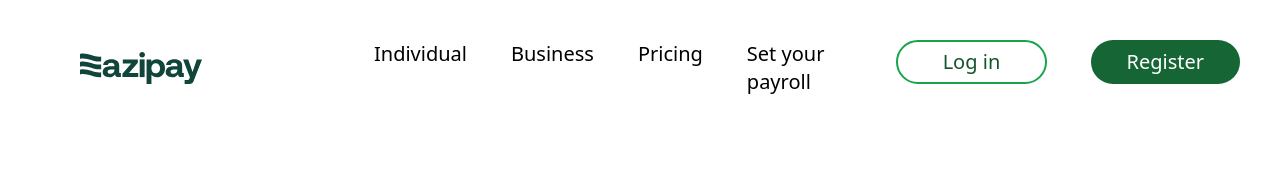
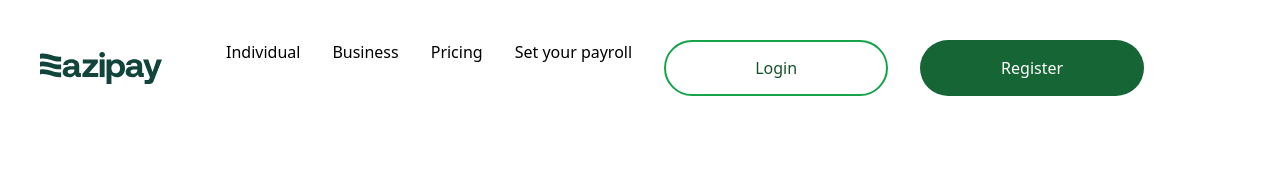
Before and after one commit to maryfiona/eazipay-practical, a React (Create React App) app: page / in a window 1280 px wide. Shown: the top 186 px of the page. Built offline with nearby package versions, Linux system fonts and the light colour scheme.

Commit message:
making corrections

```diff
--- a/src/App.js
+++ b/src/App.js
@@ -1,16 +1,11 @@
-import Navbar from './components/Navbar';
-import LandingPage from './components/LandingPage'
 import './index.css';
-import Individual from './components/Individual';
-import HowItWorks from './components/HowItWorks';
+import HomePage from './pages/HomePage';
 
 function App() {
   return (
     <>
-    <Navbar />
-    <LandingPage />
-    <Individual />
-    <HowItWorks />
+    <HomePage />
+
     </>
 
   );
--- a/src/components/Navbar.js
+++ b/src/components/Navbar.js
@@ -6,8 +6,8 @@ const Navbar =() =>{
         <>
         <div>
              <div>
-                    <ul className="space-x-11 p-10 text-xl justify-left  flex">
-                        <img  className='mr-32 ml-10' src={easipay} alt="easipay" />
+                    <ul className="space-x-8 p-10 flex">
+                        <img  className='mr-8' src={easipay} alt="easipay" />
                         <li >
                         <a  href="/">Individual</a>
                         </li>
@@ -20,8 +20,8 @@ const Navbar =() =>{
                         <li>
                         <a href="/">Set your payroll</a>
                         </li>
-                        <button className="bg-white  border-2 border-green-600 rounded-full space-x-2 text-green-900 w-52 h-11" >Log in </button>
-                       <button className="bg-green-800 space-x-2  rounded-full text-white w-52 h-11" >Register </button>
+                        <button className="bg-white  border-2 border-green-600 rounded-full  text-green-900 w-56 h-14" >Login </button>
+                       <button className="bg-green-800 space-x-2  rounded-full text-white w-56 h-14" >Register </button>
                     </ul>
 
                 </div>
--- a/src/pages/HomePage.js
+++ b/src/pages/HomePage.js
@@ -1,17 +1,17 @@
 import Navbar from '../components/Navbar'
- import Individual from '../components/Individual'
- import LandingPage from '../components/LandingPage'
- import HowItWorks from '../components/HowItWorks';
- import Advert from '../components/Advert'
+import LandingPage from '../components/LandingPage'
+//  import Individual from '../components/Individual'
+//  import HowItWorks from '../components/HowItWorks';
+//  import Advert from '../components/Advert'
 
 function HomePage() {
     return (
       <>
       <Navbar />
-        <LandingPage />
-       <Individual />
+         <LandingPage />
+       {/* <Individual />
        <HowItWorks />
-      <Advert />
+      <Advert />   */}
       </>
 
     );
```
